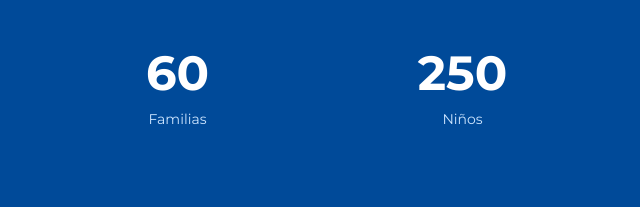
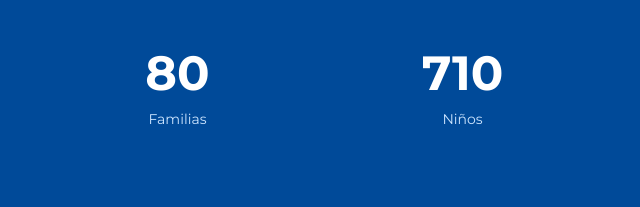
Before and after one commit to mapasqgis/comed, a plain HTML site: page index.html in a window 1280 px wide. Shown: the part 2283-2490 px from the top of the page, 605-1245 px from the left. Drawn offline with nearby package versions, Linux system fonts and the light colour scheme; files whose address does not match are found by name.

Commit message:
Update index.html

```diff
--- a/index.html
+++ b/index.html
@@ -318,12 +318,12 @@
           </div>
 
           <div class="col-lg-3 col-6 text-center">
-            <span data-toggle="counter-up">60</span>
+            <span data-toggle="counter-up">80</span>
             <p>Familias</p>
           </div>
 
           <div class="col-lg-3 col-6 text-center">
-            <span data-toggle="counter-up">250</span>
+            <span data-toggle="counter-up">710</span>
             <p>Niños</p>
           </div>
 
```
